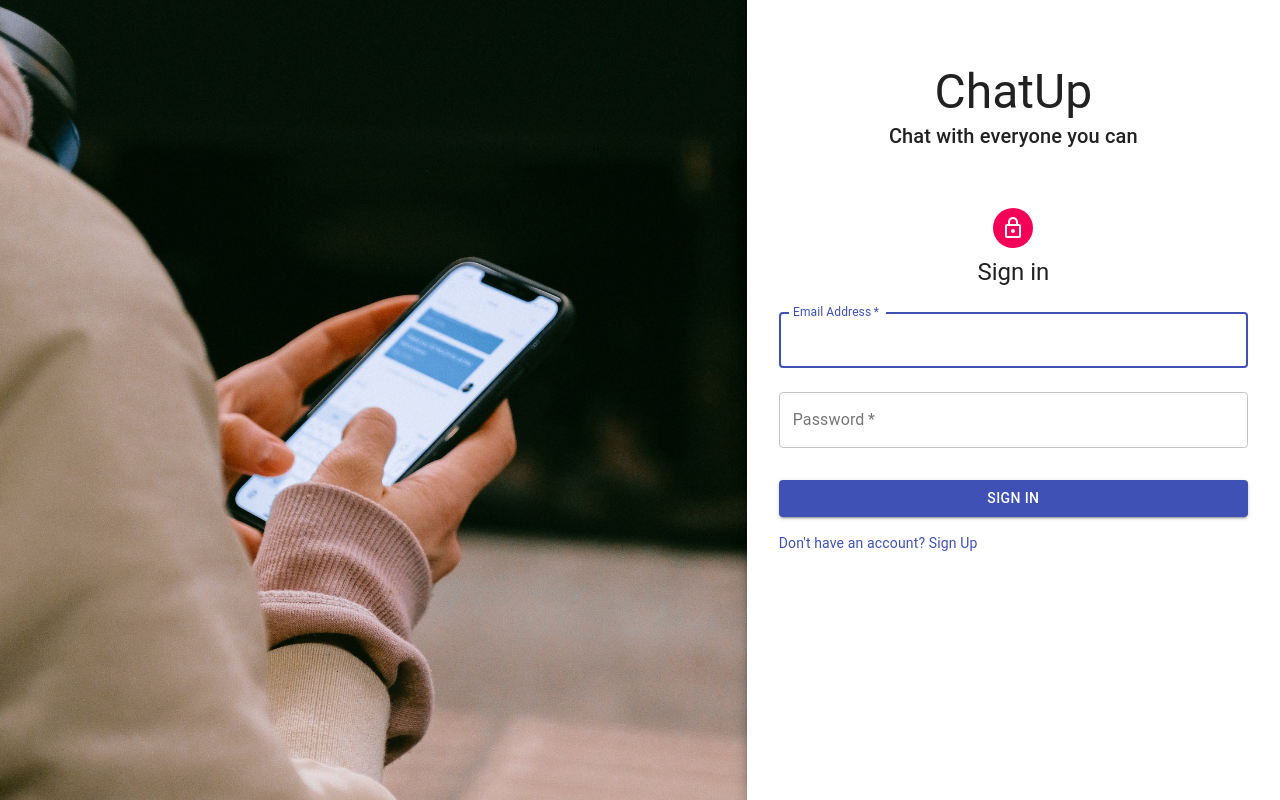
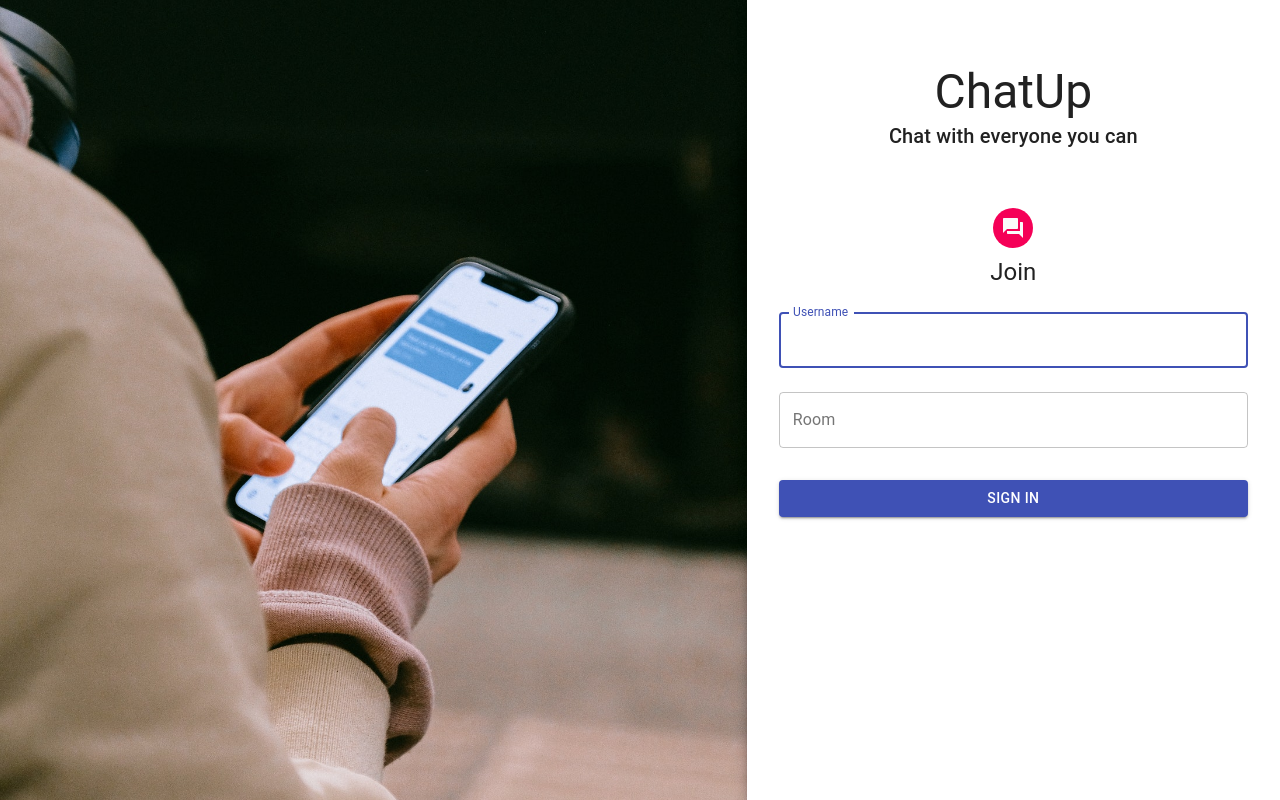
Before and after one commit to kasmr/chatUp, a React (Create React App) app in the folder client/: page /signin in a window 1280 px wide. Built offline with nearby package versions, Linux system fonts and the light colour scheme.

Commit message:
sign in link

```diff
--- a/client/src/App.tsx
+++ b/client/src/App.tsx
@@ -4,6 +4,7 @@ import ScopedCssBaseline from '@material-ui/core/ScopedCssBaseline';
 import Dashboard from './components/dashboard/Dashboard';
 import SignIn from './components/singin/SignIn';
 import SignUp from './components/signup/SignUp';
+import Chat from './components/Chat';
 
 function App() {
   return (
@@ -11,7 +12,7 @@ function App() {
       <ScopedCssBaseline>
         <Switch>
           <Route component={SignIn} path='/signin' />
-          <Route component={SignUp} path='/signup' />
+          <Route component={Chat} path='/chat' />
           <Route component={Dashboard} path='/dashboard' />
         </Switch>
       </ScopedCssBaseline>
--- a/client/src/components/singin/SignIn.tsx
+++ b/client/src/components/singin/SignIn.tsx
@@ -3,18 +3,37 @@ import Avatar from '@material-ui/core/Avatar';
 import Button from '@material-ui/core/Button';
 import CssBaseline from '@material-ui/core/CssBaseline';
 import TextField from '@material-ui/core/TextField';
-import Link from '@material-ui/core/Link';
 import Paper from '@material-ui/core/Paper';
-import Box from '@material-ui/core/Box';
 import Grid from '@material-ui/core/Grid';
-import LockOutlinedIcon from '@material-ui/icons/LockOutlined';
+import ForumIcon from '@material-ui/icons/Forum';
 import Typography from '@material-ui/core/Typography';
 import { makeStyles } from '@material-ui/core/styles';
+import { Link } from 'react-router-dom';
 
-interface Props {}
+interface IForm {
+  username: string;
+  room: string;
+}
 
-const SignIn: React.FC = (props: Props) => {
+const SignIn: React.FC = () => {
   const classes = useStyles();
+
+  const [form, setForm] = useState<IForm>({
+    username: '',
+    room: '',
+  });
+
+  const onChange = (e: React.ChangeEvent<HTMLInputElement>): void => {
+    setForm({ ...form, [e.target.name]: e.target.value });
+  };
+
+  const onClick = (
+    e: React.MouseEvent<HTMLAnchorElement, MouseEvent>
+  ): void => {
+    if (!form.username || !form.room) {
+      e.preventDefault();
+    }
+  };
 
   return (
     <Grid container component='main' className={classes.root}>
@@ -29,36 +48,34 @@ const SignIn: React.FC = (props: Props) => {
             Chat with everyone you can
           </Typography>
           <Avatar className={classes.avatar}>
-            <LockOutlinedIcon />
+            <ForumIcon />
           </Avatar>
           <Typography component='h1' variant='h5'>
-            Sign in
+            Join
           </Typography>
           <form className={classes.form} noValidate>
             <TextField
               variant='outlined'
               margin='normal'
-              required
               fullWidth
-              id='email'
-              label='Email Address'
-              name='email'
-              autoComplete='email'
+              label='Username'
+              name='username'
               autoFocus
+              onChange={onChange}
             />
             <TextField
               variant='outlined'
               margin='normal'
-              required
               fullWidth
-              name='password'
-              label='Password'
-              type='password'
-              id='password'
-              autoComplete='current-password'
+              name='room'
+              label='Room'
+              onChange={onChange}
             />
+            <Link
+              onClick={onClick}
+              to={`/chat?name=${form.username}&room=${form.room}`}
+            >
               <Button
-              type='submit'
                 fullWidth
                 variant='contained'
                 color='primary'
@@ -66,14 +83,7 @@ const SignIn: React.FC = (props: Props) => {
               >
                 Sign In
               </Button>
-            <Grid container>
-              <Grid item>
-                <Link href='#' variant='body2'>
-                  {"Don't have an account? Sign Up"}
             </Link>
-              </Grid>
-            </Grid>
-            <Box mt={5}></Box>
           </form>
         </div>
       </Grid>
```
Also changed, not shown: client/src/components/Join.tsx (deleted, +0 -29 lines). Lines whose indentation alone changed are shown as unchanged.
